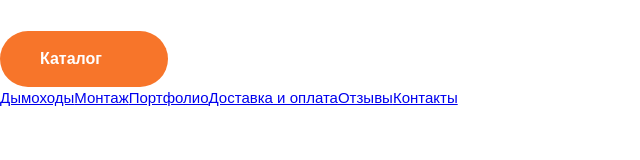
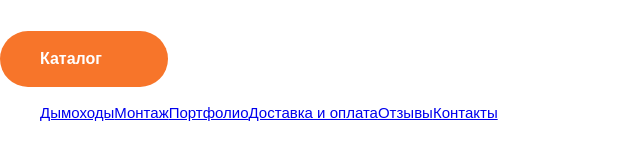
Before and after one commit to Edmond1844/fireplaces-stoves, a plain HTML site: page source/index.html in a window 1280 px wide. Shown: the whole page, without its empty margins (0-640 px from the left). Drawn offline with nearby package versions, Linux system fonts and the light colour scheme; files that its build step writes are made by us from their sources.

Commit message:
first commit

```diff
--- a/source/js/script.js
+++ b/source/js/script.js
@@ -38,6 +38,8 @@ let headerContainer = document.createElement('div');
 let headerWrapper = document.createElement('div');
 let headerButton = document.createElement('button');
 let headerNav = document.createElement('nav');
+let headerNavList = document.createElement('ul');
+let headerNavItem =document.createElement('li');
 
 // Подключение header
 document.body.appendChild(header);
@@ -45,6 +47,8 @@ header.appendChild(headerContainer);
 headerContainer.appendChild(headerWrapper);
 headerWrapper.appendChild(headerButton);
 headerWrapper.appendChild(headerNav);
+headerNav.appendChild(headerNavList);
+headerNavList.appendChild(headerNavItem);
 
 // Установка стилей классов, атрибутов header
 header.setAttribute('class', 'header');
@@ -56,6 +60,8 @@ headerButton.textContent = headerBtn.text;
 
 headerNav.setAttribute('class', 'header__nav');
 
+headerNavList.setAttribute('class', 'header__nav-list');
+
 // Создание и добавление ссылок в навигацию
 
 for (let linkItem in headerLinks) {
@@ -65,7 +71,7 @@ for (let linkItem in headerLinks) {
     headerLink.textContent = currentLink.linkText;
     headerLink.setAttribute('href', currentLink.linkUrl);
 
-    headerNav.appendChild(headerLink);
+    headerNavItem.appendChild(headerLink);
 }
 
 
--- a/source/less/components/header.less
+++ b/source/less/components/header.less
@@ -33,6 +33,10 @@
     line-height: 20px;
 }
 
-.header__nav {
+// .header__nav {
 
+// }
+
+.header__nav-list {
+    .reset-styles-ol ();
 }
```
